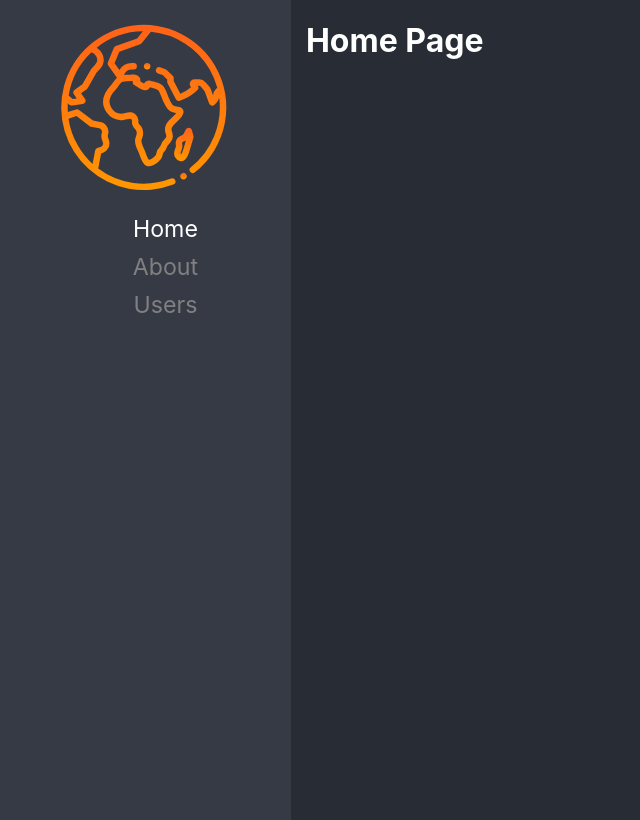
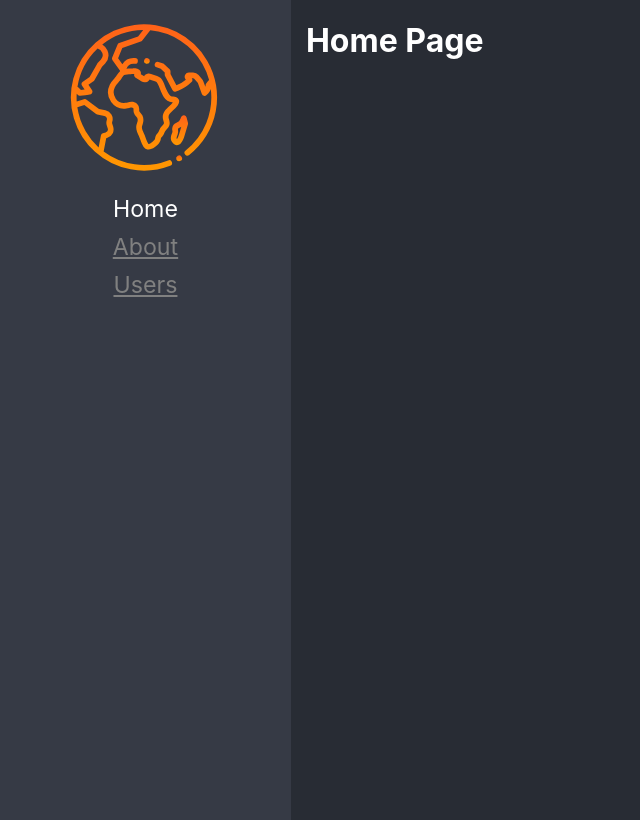
Before and after one commit to juancamontero/react-pro-02-lazyload, a React (Vite) app: page / in a window 1280 px wide. Shown: the whole page, without its empty margins (0-640 px from the left). Built offline with nearby package versions, Linux system fonts and the light colour scheme.

Commit message:
Main css menu center padding

```diff
--- a/src/index.css
+++ b/src/index.css
@@ -39,10 +39,10 @@ code {
 .lazy-menu ul {
   align-items: center;
   display: flex;
-  flex-direction: column;
+  flex-direction: row;
   justify-content: flex-start;
-
-  padding-left: 10%;
+  column-gap: 4%;
+  padding-left: 0;
 }
 
 nav {
@@ -55,6 +55,11 @@ nav {
   padding-left: 1.6%;
   padding-right: 1.6%;
   padding-top: 1.6%;
+}
+
+nav ul {
+  padding-left: 0;
+  padding-right: 0;
 }
 
 .lazy-menu li,
@@ -71,12 +76,13 @@ nav li a {
 }
 
 nav img {
-  height: 175px;
-  width: 175px;
+  height: 155px;
+  width: 155px;
 }
 
 .lazy-menu .nav-active,
 .nav-active {
   color: grey;
   transition: all 0.3s ease-out;
+  text-decoration: underline;
 }
```
